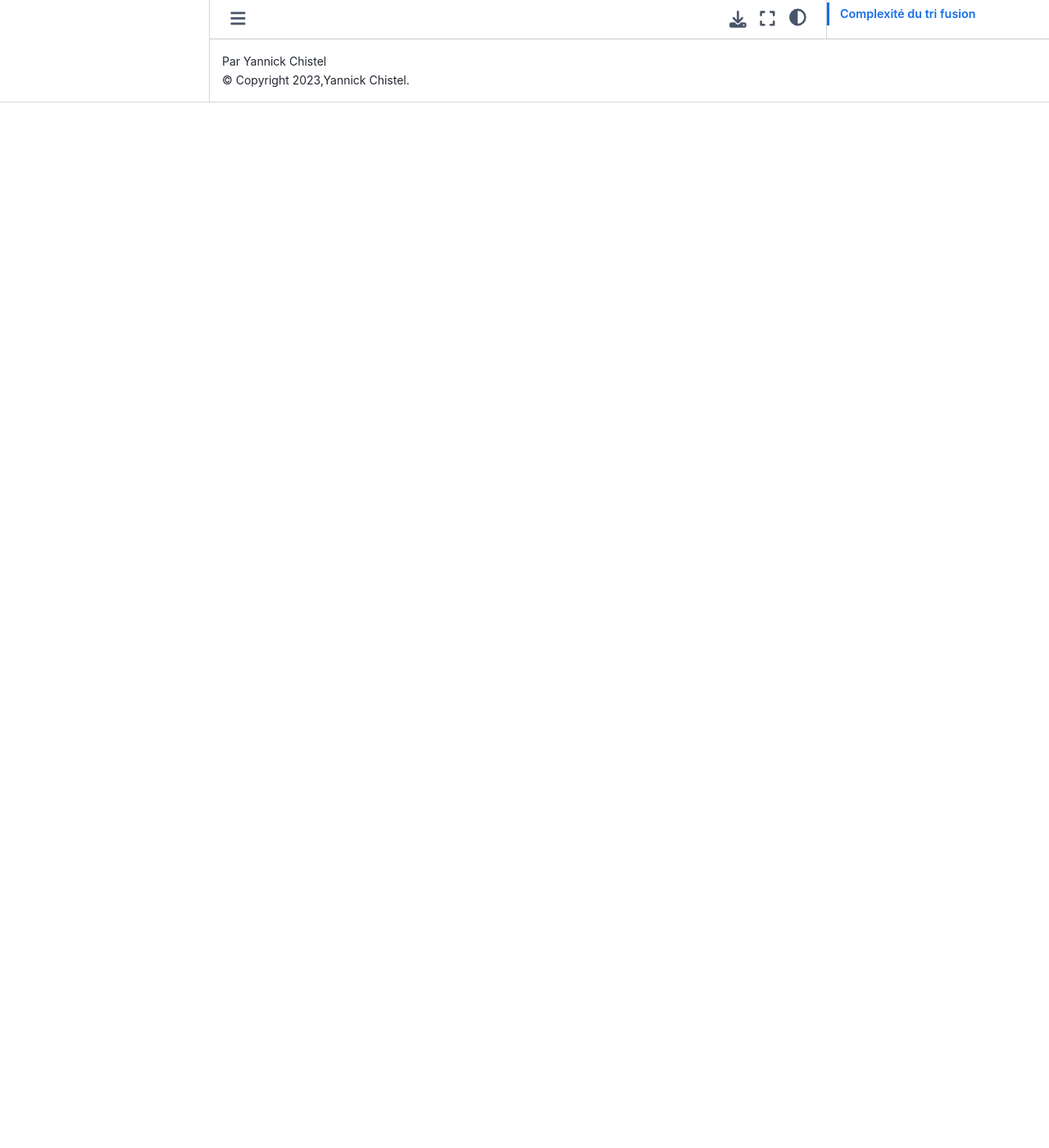
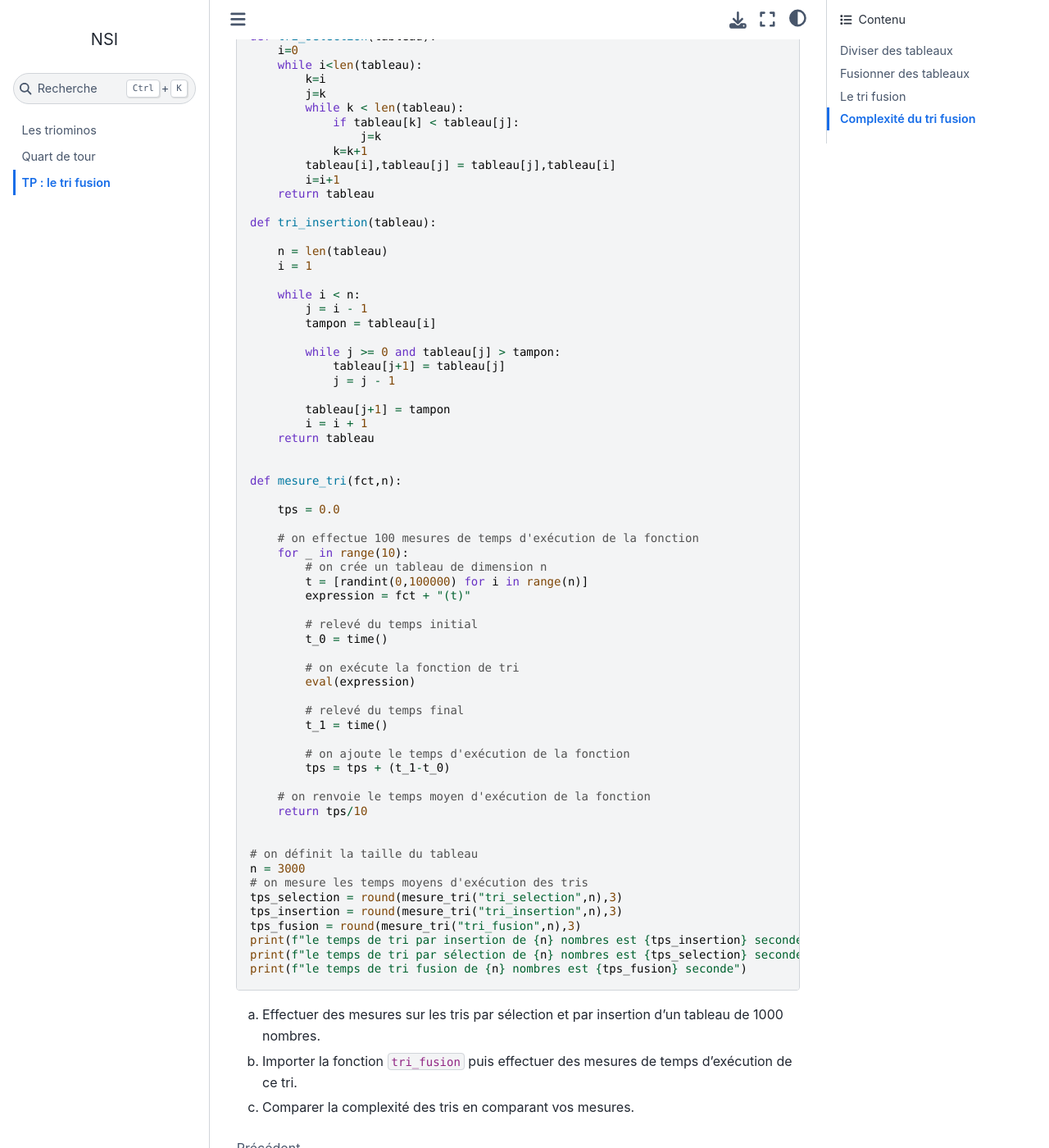
Before and after one commit to ychistel/tnsi_diviser_pour_regner, a Sphinx documentation site: the page built from source/content/tri_fusion.rst, in a window 1280 px wide and 1400 px high, scrolled down 2567 px. Shown: the whole window at 82% size. Built offline with Sphinx 7.4.7 and the Sphinx Book theme 1.1.4, drawn with Linux system fonts in a browser that asks for light colours; before the commit the page ends 2692 px from its top, so only the background shows below that; some of the changed text lies outside the part shown.

Commit message:
mise à jour tp tri fusion

```diff
--- a/source/content/tri_fusion.rst
+++ b/source/content/tri_fusion.rst
@@ -78,10 +78,14 @@ Complexité du tri fusion
 
 On va comparer l’efficacité du tri fusion par rapport au tri par sélection et tri par insertion en mesurant les temps d'exécution de ces tris.
 
-On donne le fichier Python ``mesure_tris.py`` qui contient:
+On donne le fichier Python ``mesure_tris.py`` qui contient :
 
--  La fonction
+-  la fonction ``tri_selection``;
+-  la fonction ``tri_insertion``;
+-  la fonction de mesure du temps d'exécution d'une fonction.
 
-a. Reprendre le TP sur la mesure du temps d'exécution des tris par sélection et insertion.
-   b. Importer la fonction ``tri_fusion`` puis effectuer des mesures de temps d'exécution de ce tri.
-   c. Comparer la complexité des tris en comparant vos mesures.
+.. literalinclude:: ../python/mesure_tris.py
+
+a. Effectuer des mesures sur les tris par sélection et par insertion d'un tableau de 1000 nombres.
+b. Importer la fonction ``tri_fusion`` puis effectuer des mesures de temps d'exécution de ce tri.
+c. Comparer la complexité des tris en comparant vos mesures.
```
Also changed, not shown: source/img/quart_tour_grille_16_pixel.png (added), source/img/quart_tour_grille_16_pixel.svg (added), source/python/quart_tour.py (line endings or trailing spaces), 2 other files.
